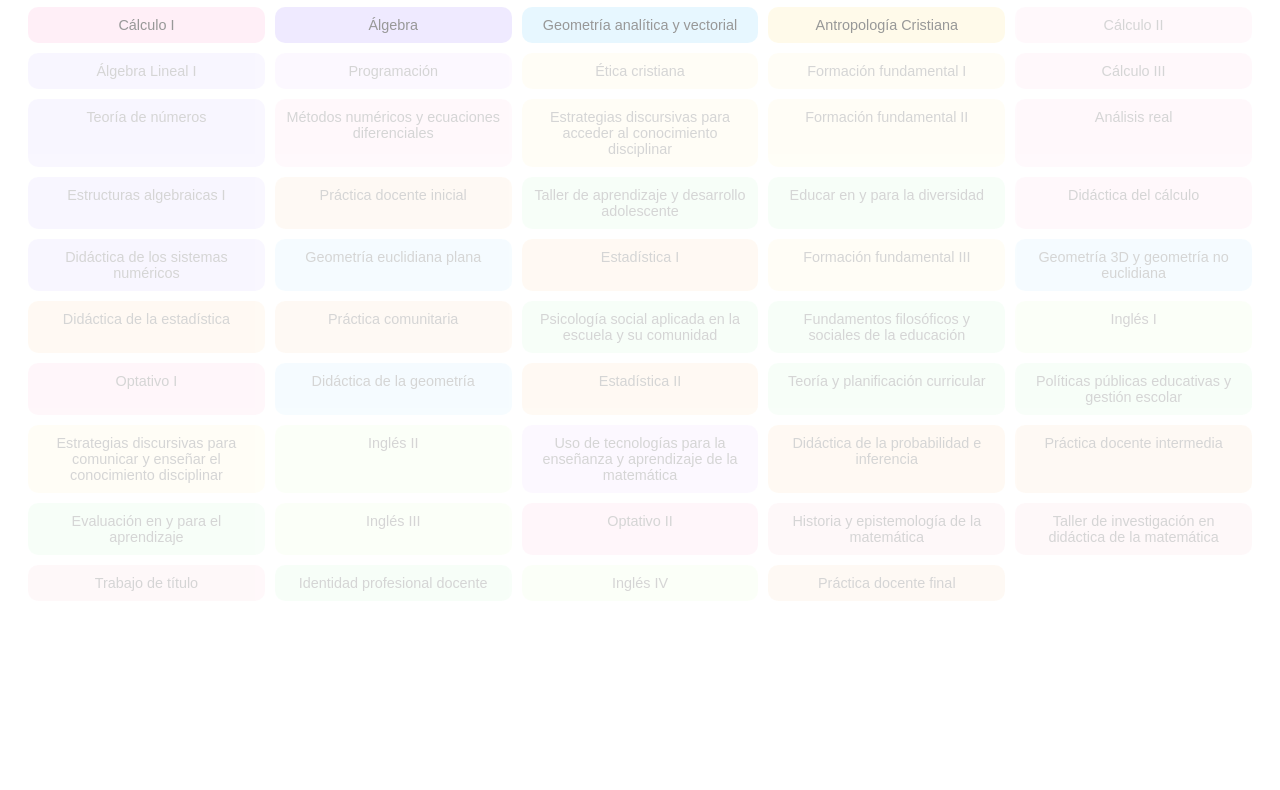
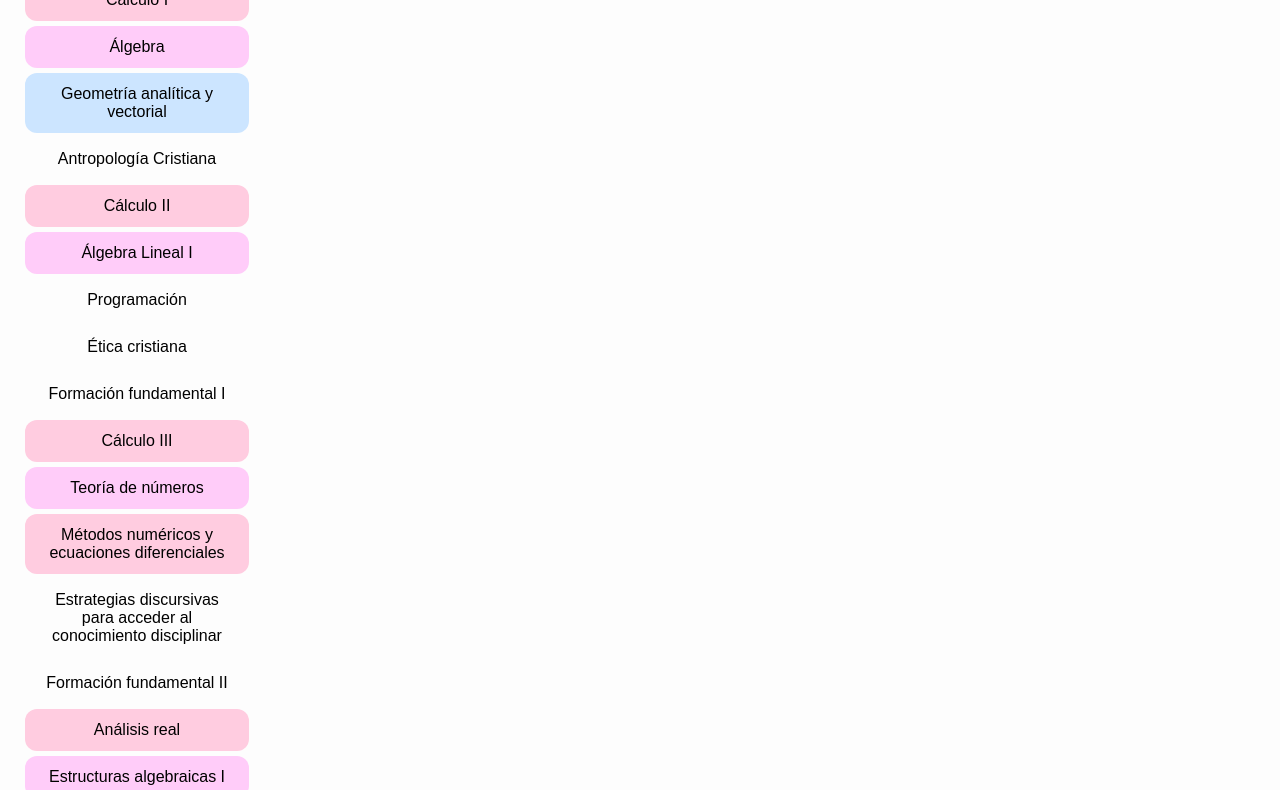
Before and after one commit to Flor8481/malla_pedagogia_matematicas, a plain HTML site: page index.html in a window 1280 px wide. Shown: the part 101-891 px from the top of the page. Before the commit the page ends 800 px from the top, so only its background shows below. Drawn offline with Linux system fonts and the light colour scheme.

Commit message:
Update estilos.css
cambio colores y estilo

```diff
--- a/estilos.css
+++ b/estilos.css
@@ -1,51 +1,85 @@
 body {
-  font-family: Arial, sans-serif;
-  background-color: #fff;
-  padding: 20px;
+  font-family: sans-serif;
+  background-color: #fdfdfd;
+  margin: 20px;
 }
 
 h1 {
   text-align: center;
 }
 
-.grid {
-  display: grid;
-  grid-template-columns: repeat(5, 1fr);
-  gap: 10px;
-  margin-top: 20px;
+.semestre {
+  display: flex;
+  flex-direction: column;
+  align-items: center;
+  margin-bottom: 20px;
+}
+
+.semestre h2 {
+  margin: 10px 0;
 }
 
 .ramo {
-  border-radius: 10px;
   padding: 10px;
-  color: #333;
+  margin: 5px;
+  width: 200px;
+  text-align: center;
+  border-radius: 12px;
+  border: 2px solid transparent;
   cursor: pointer;
-  text-align: center;
   user-select: none;
-  transition: transform 0.2s, opacity 0.2s;
-  opacity: 0.5;
-  font-size: 0.9rem;
+  transition: all 0.3s;
 }
 
-.ramo.aprobado {
-  opacity: 1;
+.ramo:hover {
   transform: scale(1.05);
 }
 
-/* Colores pasteles por categoría */
-.funciones { background-color: #ffe0f0; }
-.numeros-algebra { background-color: #e0d6ff; }
-.geometria { background-color: #d1f0ff; }
-.probabilidad-estadisticas { background-color: #ffe6c7; }
-.ingles { background-color: #f0ffe0; }
-.fundamental { background-color: #fff7d6; }
-.profesional { background-color: #dafbe1; }
-.pensamiento { background-color: #f2e0ff; }
-.epistemo { background-color: #fddde6; }
-.practicas { background-color: #fce5cd; }
-.optativas { background-color: #ffd6e7; }
+.aprobado {
+  border-color: #4caf50;
+  opacity: 0.6;
+}
 
-.ramo.bloqueado {
-  opacity: 0.2;
-  pointer-events: none;
+.funciones {
+  background-color: #ffcce0; /* rosa pastel */
 }
+
+.numeros-algebra {
+  background-color: #ffccf9; /* rosa lila pastel */
+}
+
+.geometria {
+  background-color: #cce5ff; /* azul pastel */
+}
+
+.formacion-fundamental {
+  background-color: #ffffcc; /* amarillo pastel */
+}
+
+.formacion-profesional {
+  background-color: #d5f4e6; /* verde menta pastel */
+}
+
+.probabilidad-estadisticas {
+  background-color: #ffe0cc; /* durazno pastel */
+}
+
+.pensamiento-computacional {
+  background-color: #f0e6ff; /* lila muy claro */
+}
+
+.epistemologia {
+  background-color: #fce2ce; /* crema pastel */
+}
+
+.practicas {
+  background-color: #e6f7ff; /* celeste pastel */
+}
+
+.ingles {
+  background-color: #fddde6; /* rosa más claro */
+}
+
+.optativas {
+  background-color: #f0fff0; /* verde muy clarito */
+}
```
